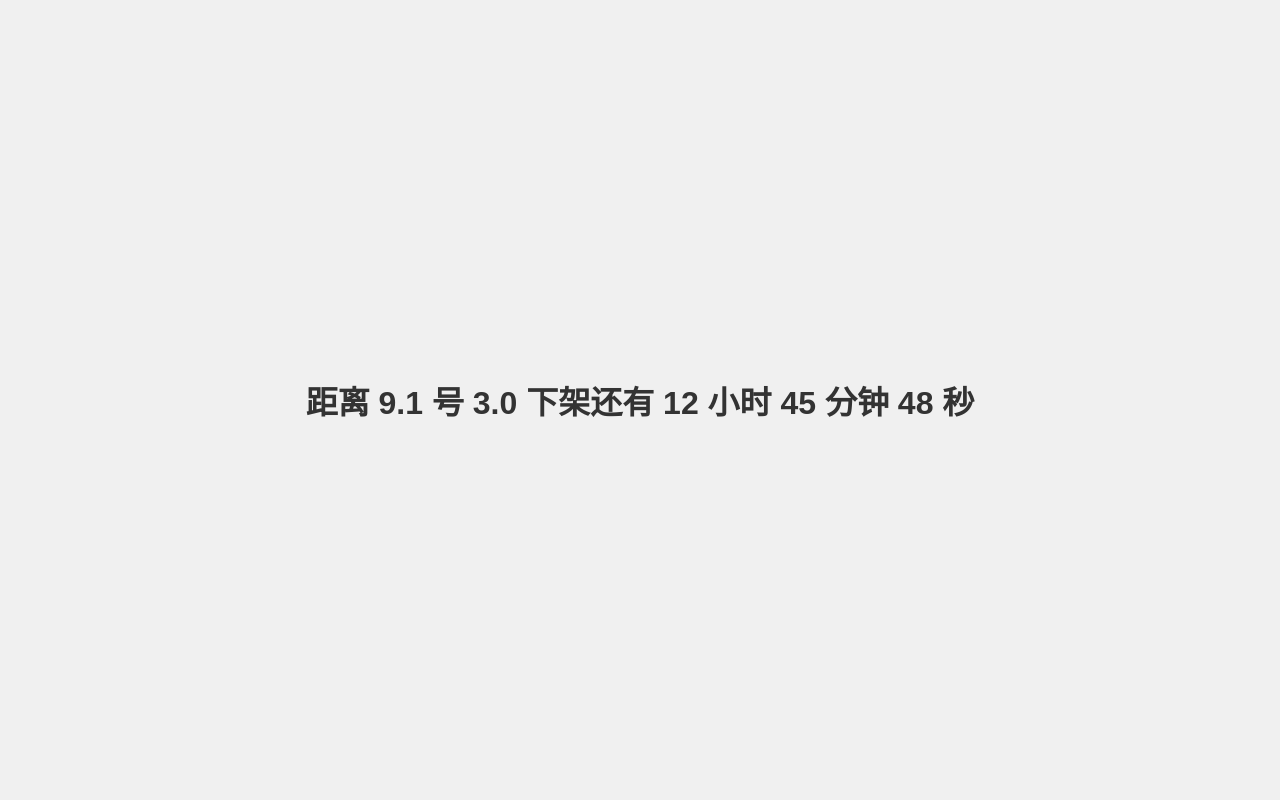
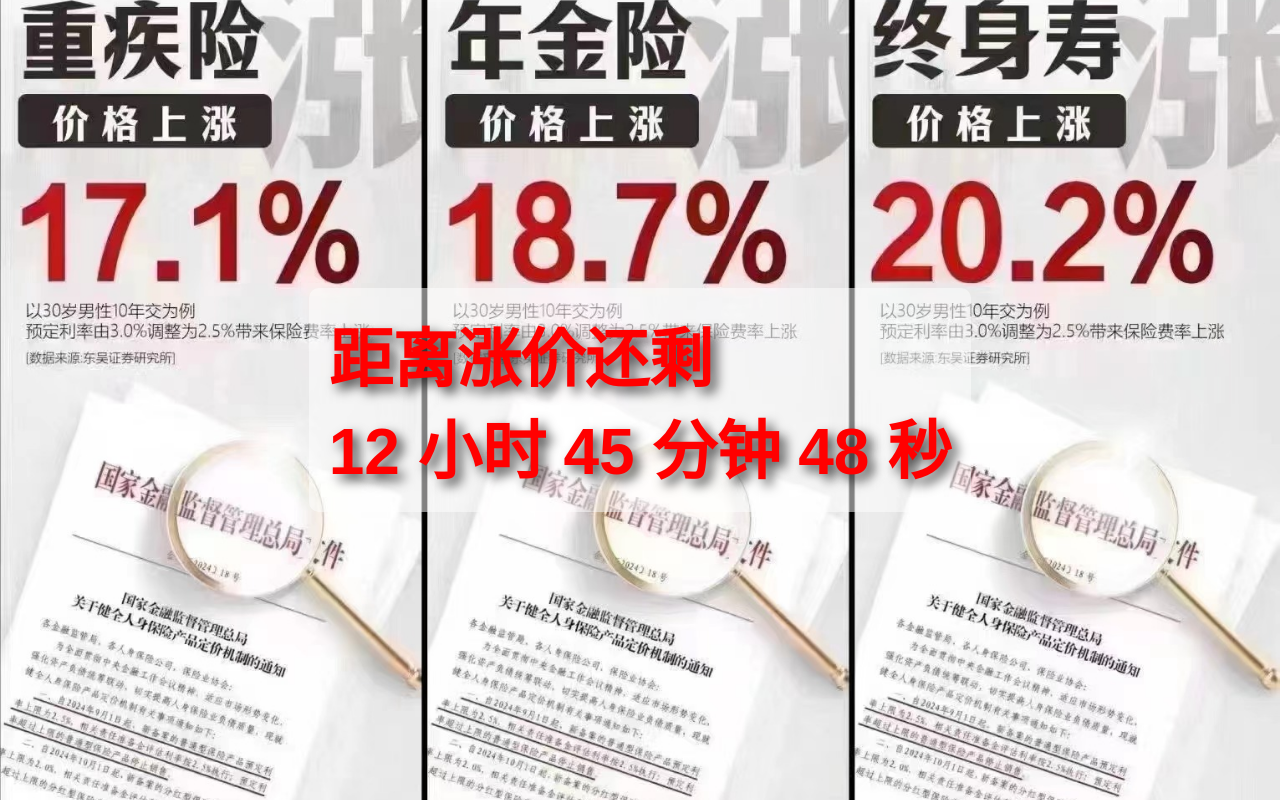
Before and after one commit to shanshuo1996/insurance_cf, a plain HTML site: page index.html in a window 1280 px wide. Drawn offline with Linux system fonts and the light colour scheme.

Commit message:
feat: add background img

```diff
--- a/index.html
+++ b/index.html
@@ -11,12 +11,19 @@
             align-items: center;
             height: 100vh;
             font-family: Arial, sans-serif;
-            background-color: #f0f0f0;
+            background-image: url('countdown_background.jpg');
+            background-size: cover;
+            background-position: center;
             margin: 0;
         }
         h1 {
-            font-size: 2rem;
-            color: #333;
+            font-size: 4rem; /* Super large text */
+            align-items: center;
+            color: #FF0000; /* Striking red color */
+            text-shadow: 6px 6px 12px rgba(0, 0, 0, 0.7); /* Heavy shadow for dramatic effect */
+            background-color: rgba(255, 255, 255, 0.5); /* Slight white background to enhance readability */
+            padding: 20px;
+            border-radius: 10px;
         }
     </style>
 </head>
@@ -24,7 +31,6 @@
     <h1 id="countdown"></h1>
 
     <script>
-        // 设置目标日期和时间
         const targetDate = new Date('2024-09-01T00:00:00');
 
         function updateCountdown() {
@@ -39,13 +45,12 @@
                 document.getElementById('countdown').innerText = '3.0 已下架';
             } else {
                 document.getElementById('countdown').innerText =
-                    `距离 9.1 号 3.0 下架还有 ${hours} 小时 ${minutes} 分钟 ${seconds} 秒`;
+                    `距离涨价还剩 \n${hours} 小时 ${minutes} 分钟 ${seconds} 秒`;
             }
         }
 
-        // 每秒钟更新一次倒计时
         setInterval(updateCountdown, 1000);
-        updateCountdown();  // 初始化
+        updateCountdown();
     </script>
 </body>
 </html>
```
Also changed, not shown: countdown_background.JPG (added).
